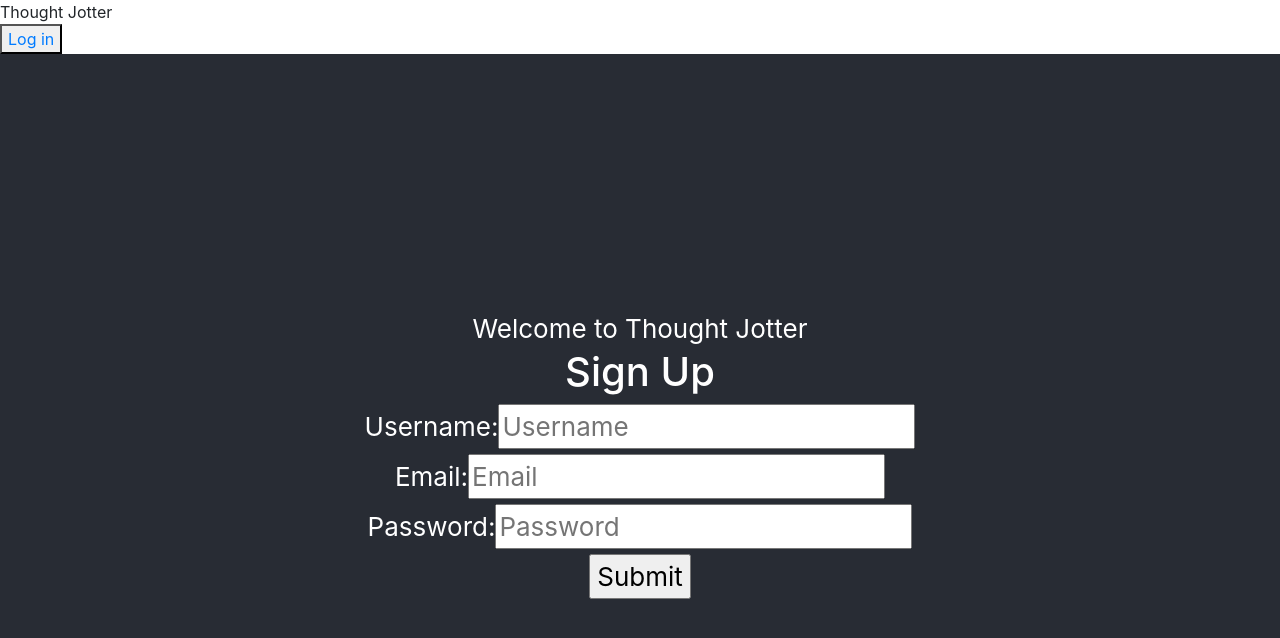
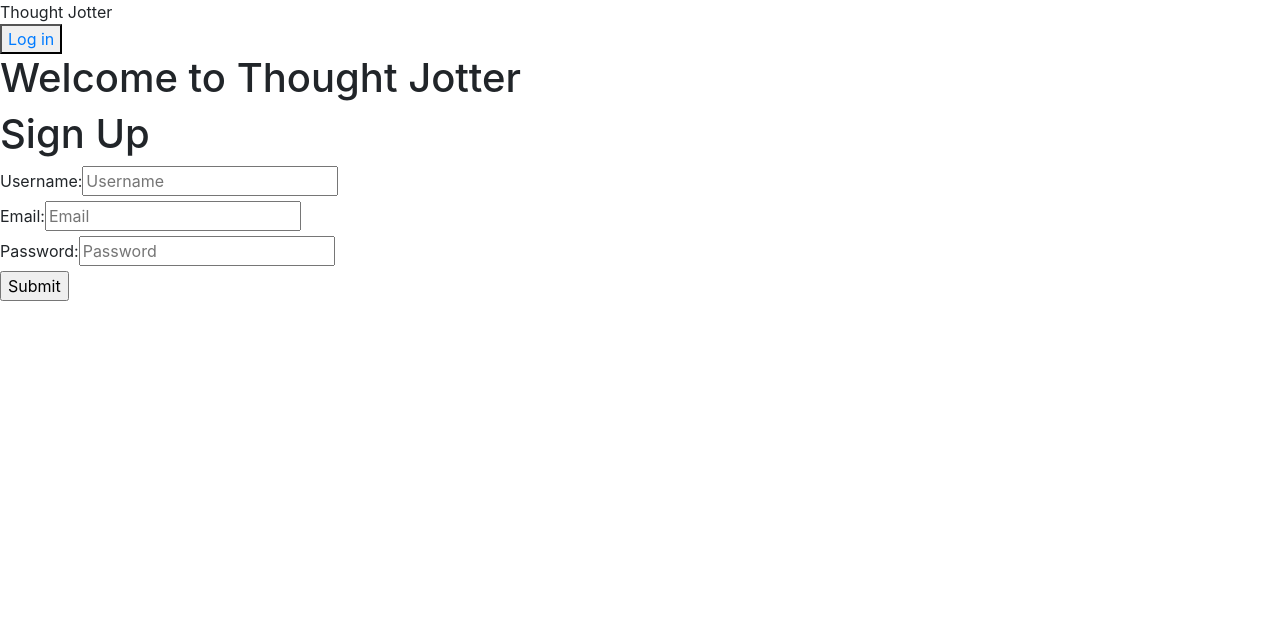
Before and after one commit to Julee117/thought-jotter, a React (Create React App) app in the folder client/: page / in a window 1280 px wide. Shown: the top 638 px of the page. Built offline with nearby package versions, Linux system fonts and the light colour scheme; no server answers.

Commit message:
Remove handleOnClick, import Signup

```diff
--- a/client/src/containers/HomePage.js
+++ b/client/src/containers/HomePage.js
@@ -5,13 +5,13 @@ class HomePage extends Component {
 
   render() {
     return (
-      <div className="Home">
-        <header className="Home-header">
+      <div>
+        <h1 className="homeTitle">
           Welcome to Thought Jotter
-          <div>
-            <Signup history={this.props.history}/>
-          </div>
-        </header>
+        </h1>
+        <div>
+          <Signup history={this.props.history}/>
+        </div>
       </div>
     )
   }
```
